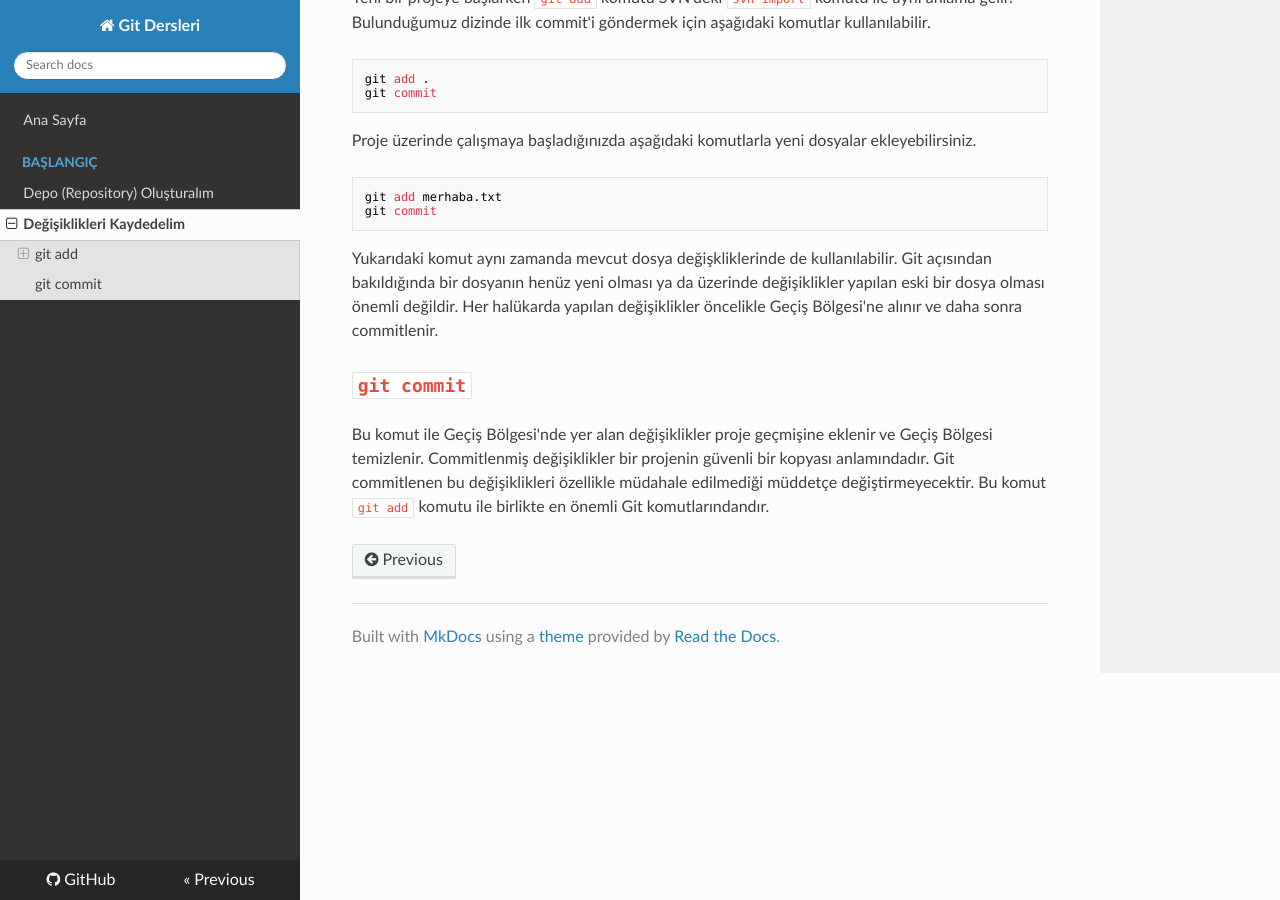
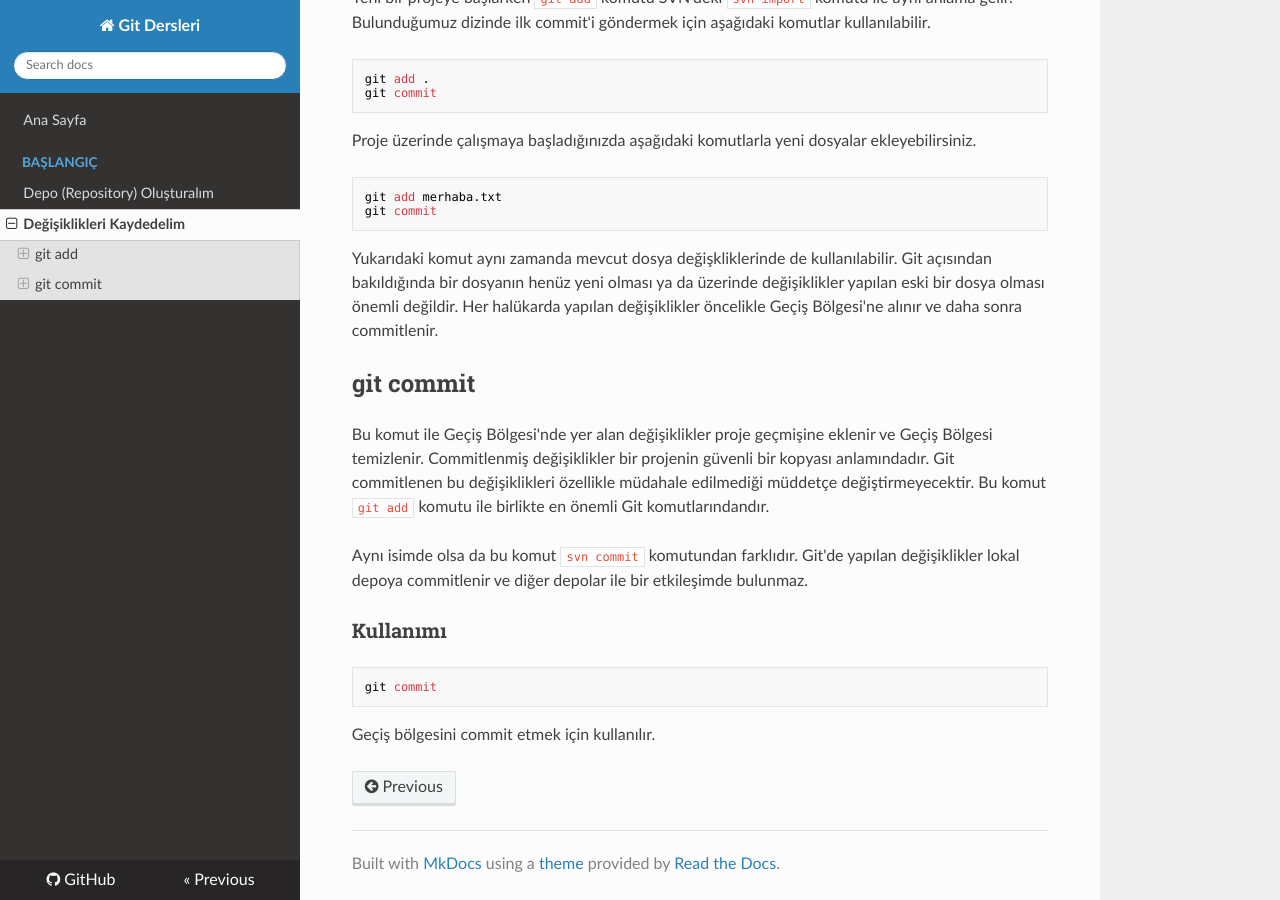
Before and after one commit to ifyazilim/gitdersleri, an MkDocs documentation site: the page built from docs/baslangic/degisiklikleri-kaydedelim.md, in a window 1280 px wide and 900 px high, scrolled down 2462 px. Built offline with MkDocs 1.6.1, drawn with Linux system fonts in a browser that asks for light colours; nearby versions of some CDN libraries; old or Windows-style settings are respelled for this version of MkDocs.

Commit message:
ufak bir değişiklik yapıldı.

````diff
--- a/docs/baslangic/degisiklikleri-kaydedelim.md
+++ b/docs/baslangic/degisiklikleri-kaydedelim.md
@@ -68,6 +68,16 @@ git commit
 
 Yukarıdaki komut aynı zamanda mevcut dosya değişkliklerinde de kullanılabilir. Git açısından bakıldığında bir dosyanın henüz yeni olması ya da üzerinde değişiklikler yapılan eski bir dosya olması önemli değildir. Her halükarda yapılan değişiklikler öncelikle Geçiş Bölgesi'ne alınır ve daha sonra commitlenir.
 
-## ```git commit```
+## git commit
 
 Bu komut ile Geçiş Bölgesi'nde yer alan değişiklikler proje geçmişine eklenir ve Geçiş Bölgesi temizlenir. Commitlenmiş değişiklikler bir projenin güvenli bir kopyası anlamındadır. Git commitlenen bu değişiklikleri özellikle müdahale edilmediği müddetçe değiştirmeyecektir. Bu komut ```git add``` komutu ile birlikte en önemli Git komutlarındandır.
+
+Aynı isimde olsa da bu komut ```svn commit``` komutundan farklıdır. Git'de yapılan değişiklikler lokal depoya commitlenir ve diğer depolar ile bir etkileşimde bulunmaz.
+
+### Kullanımı
+
+```
+git commit
+```
+
+Geçiş bölgesini commit etmek için kullanılır.
````
